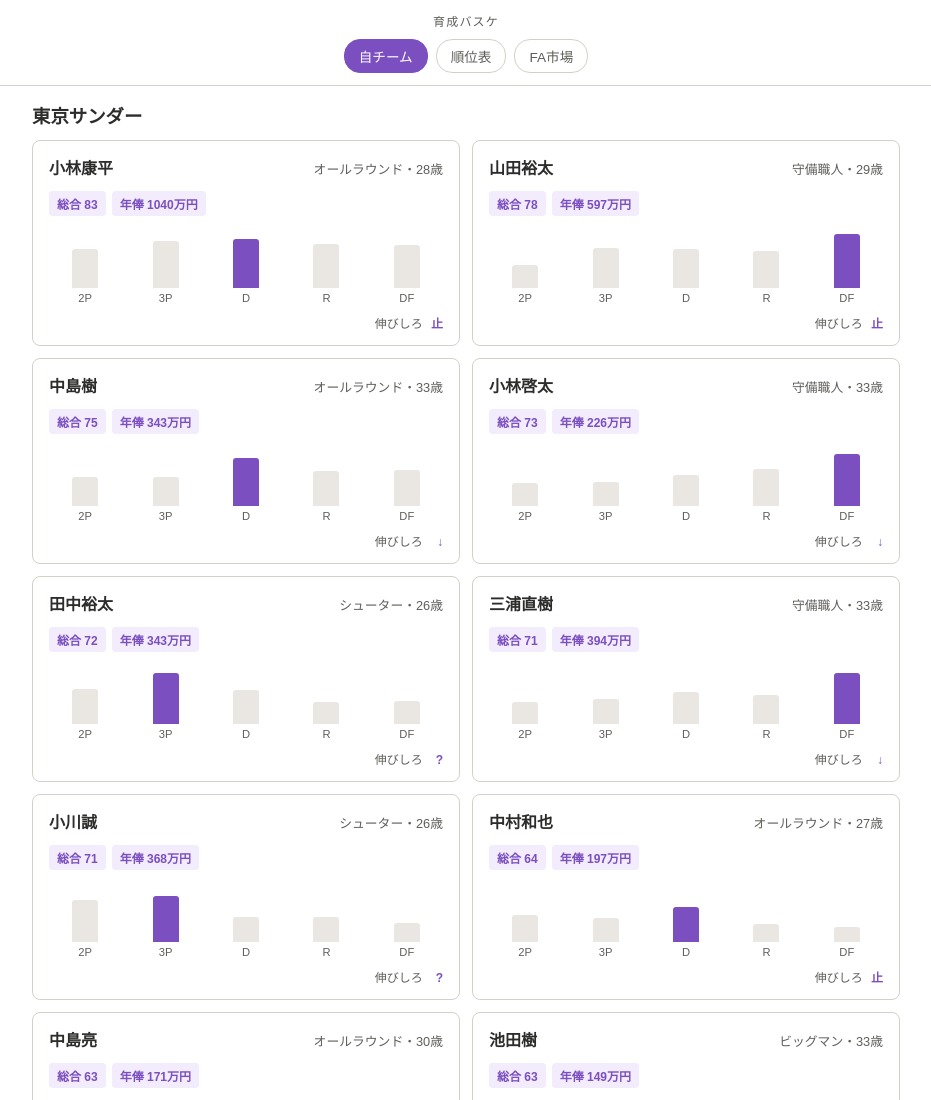
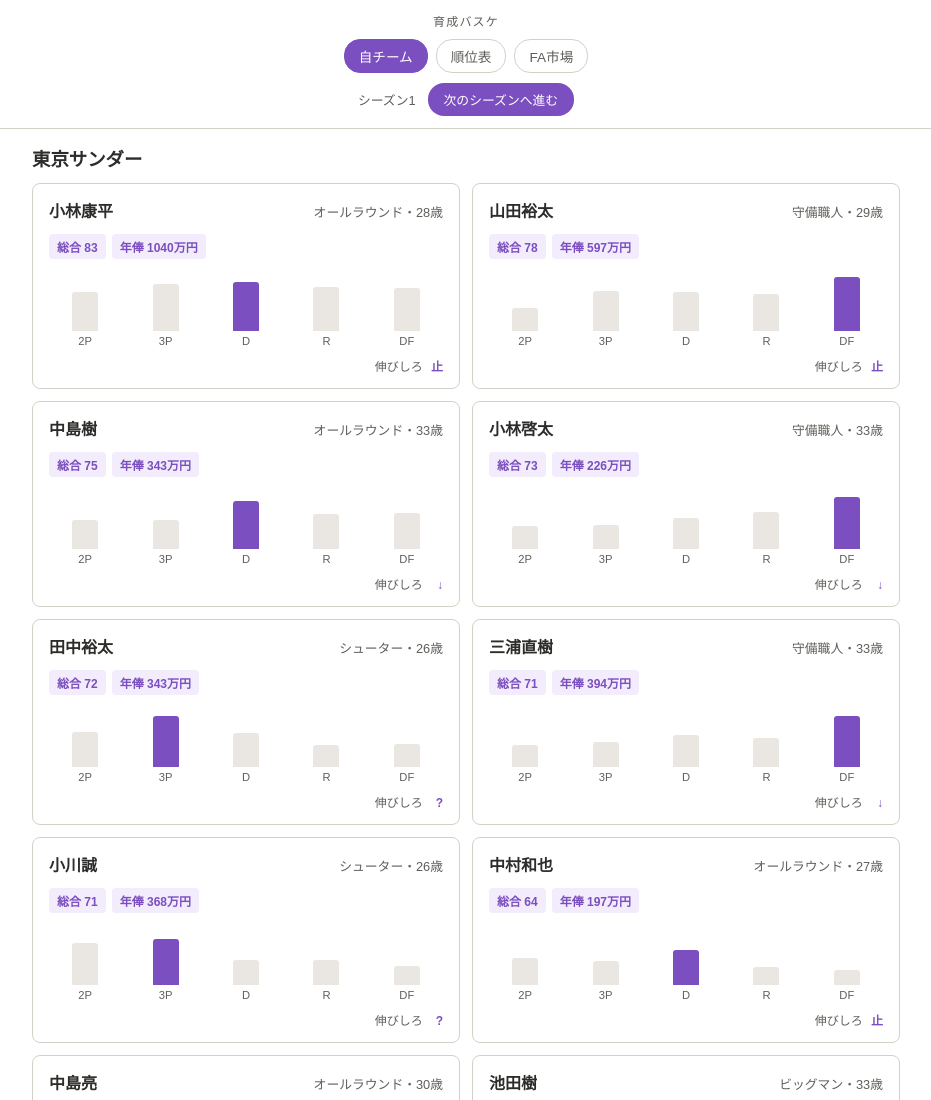
Before and after one commit to following-wind/site, a plain HTML site: page basket/index.html in a window 1280 px wide. Shown: the top 1100 px of the page, without its empty margins (174-1105 px from the left). Drawn offline with Linux system fonts and the light colour scheme.

Commit message:
「次のシーズンへ進む」ボタンでシーズン送りを実装
top-barに常設の季節送りバー(シーズン表示＋ボタン)を追加。
押すとadvanceSeason()（成長・衰退・引退・新人加入・FA入れ替え）に続けて
resetRecords+playSeason（今シーズンの試合・個人成績）を実行し、
現在表示中のタブを再描画する。オフシーズン経過スライダーも
新シーズンで0週目にリセットする。

Node上のDOM代用品で10シーズン分連続で押して確認:
- 生き残った選手は毎回年齢+1、能力(overall/two/threeなど)も変化
- 引退で選手が消え、新人(19〜23歳)が加入
- FA人数が3〜9人の範囲で推移(初期2人から様子が変わる)
- 4チームの順位がほぼ毎シーズン入れ替わる
- タブ切り替え・FA市場スライダーも複数シーズン後に壊れていない

契約更改タブはまだ無い。

```diff
--- a/basket/index.html
+++ b/basket/index.html
@@ -85,6 +85,36 @@
     background: var(--accent);
     border-color: var(--accent);
     color: #ffffff;
+  }
+
+  /* シーズン送り。全タブに共通する操作なのでタブの下・top-bar内に固定 */
+  .season-bar {
+    display: flex;
+    align-items: center;
+    justify-content: center;
+    gap: 12px;
+    margin-top: 10px;
+  }
+
+  .season-label {
+    font-size: 0.8rem;
+    color: var(--text-sub);
+    white-space: nowrap;
+  }
+
+  .season-btn {
+    background: var(--accent);
+    color: #ffffff;
+    border: none;
+    border-radius: 16px;
+    padding: 7px 16px;
+    font-size: 0.8rem;
+    font-family: inherit;
+    cursor: pointer;
+  }
+
+  .season-btn:hover {
+    opacity: 0.9;
   }
 
   .team-name {
@@ -310,6 +340,10 @@
 <div class="top-bar">
   <p class="app-title">育成バスケ</p>
   <div class="tabs" id="tabs"></div>
+  <div class="season-bar">
+    <span class="season-label" id="season-label">シーズン1</span>
+    <button class="season-btn" id="advance-season-btn">次のシーズンへ進む</button>
+  </div>
 </div>
 
 <main>
--- a/basket/ui.js
+++ b/basket/ui.js
@@ -237,12 +237,35 @@ function renderActiveTab() {
   tab.render(container);
 }
 
+var currentSeason = 1;
+
+function renderSeasonLabel() {
+  document.getElementById("season-label").textContent = "シーズン" + currentSeason;
+}
+
+// 「次のシーズンへ進む」を押したときの処理。
+// advanceSeason()は成長・衰退・引退・新人加入・FAの入れ替えだけを行うので、
+// 続けて今シーズン分の試合(playSeason)も回して順位表・個人成績・年俸を更新する。
+function advanceToNextSeason() {
+  advanceSeason(league);
+  resetRecords(league.teams);
+  playSeason(league.teams);
+  currentSeason++;
+  faOffseasonWeek = 0; // 新しいシーズンのオフシーズンなので値下がりをリセット
+
+  renderSeasonLabel();
+  renderActiveTab();
+}
+
 function init() {
   league = setupLeague();
   playSeason(league.teams); // 順位表・年俸(前年成績ベース)に使う結果を1シーズン分作っておく
 
   renderTabBar();
+  renderSeasonLabel();
   renderActiveTab();
+
+  document.getElementById("advance-season-btn").addEventListener("click", advanceToNextSeason);
 }
 
 init();
```
